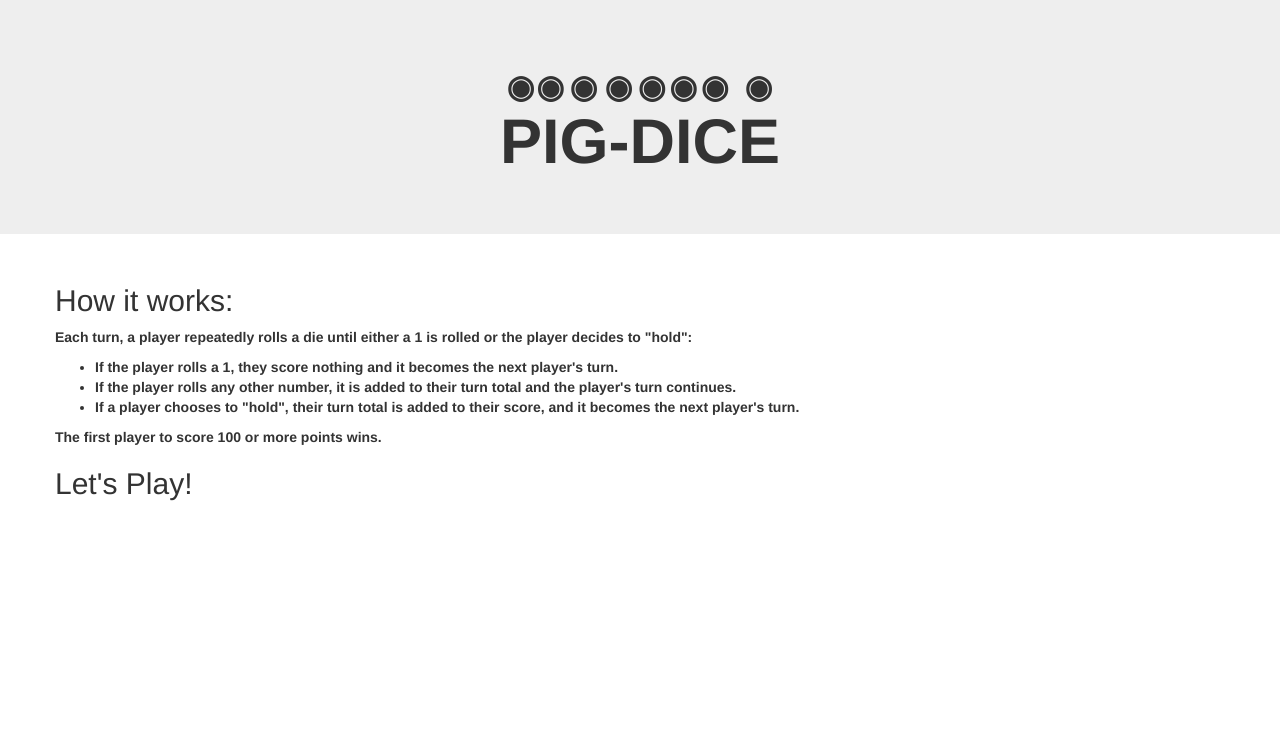
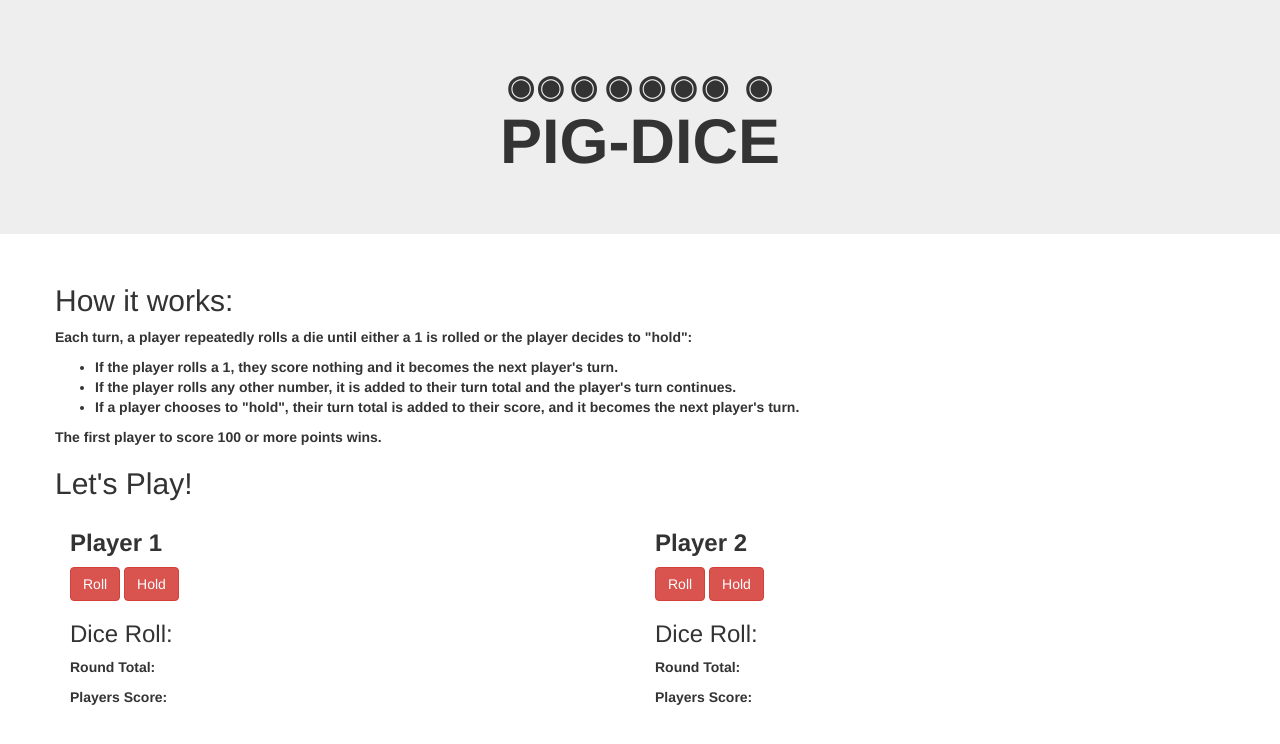
Before and after one commit to Ommie189/Pig-dice, a plain HTML site: page index.html in a window 1280 px wide. Drawn offline with nearby package versions, Linux system fonts and the light colour scheme; files whose address does not match are found by name.

Commit message:
finished on text update

```diff
--- a/index.html
+++ b/index.html
@@ -25,6 +25,24 @@
 
       <h2>Let's Play!</h2>
 
+      <div class= "col-md-6">
+        <h3><b>Player 1<b></h3>
+        <button id="player1-roll" class="btn btn-danger">Roll</button>
+        <button id="player1-hold" class="btn btn-danger">Hold</button>
+        <h3>Dice Roll:</h3>
+        <p>Round Total:</p>
+        <p>Players Score:</p>
+     </div>
+    <div class="col-md-6">
+      <h3><b>Player 2<b></h3>
+      <button id="player1-roll" class="btn btn-danger">Roll</button>
+      <button id="player1-hold" class="btn btn-danger">Hold</button>
+      <h3>Dice Roll:</h3>
+      <p>Round Total:</p>
+      <p>Players Score:</p>
+
+  </div>
+
 
     </div>
 
```
